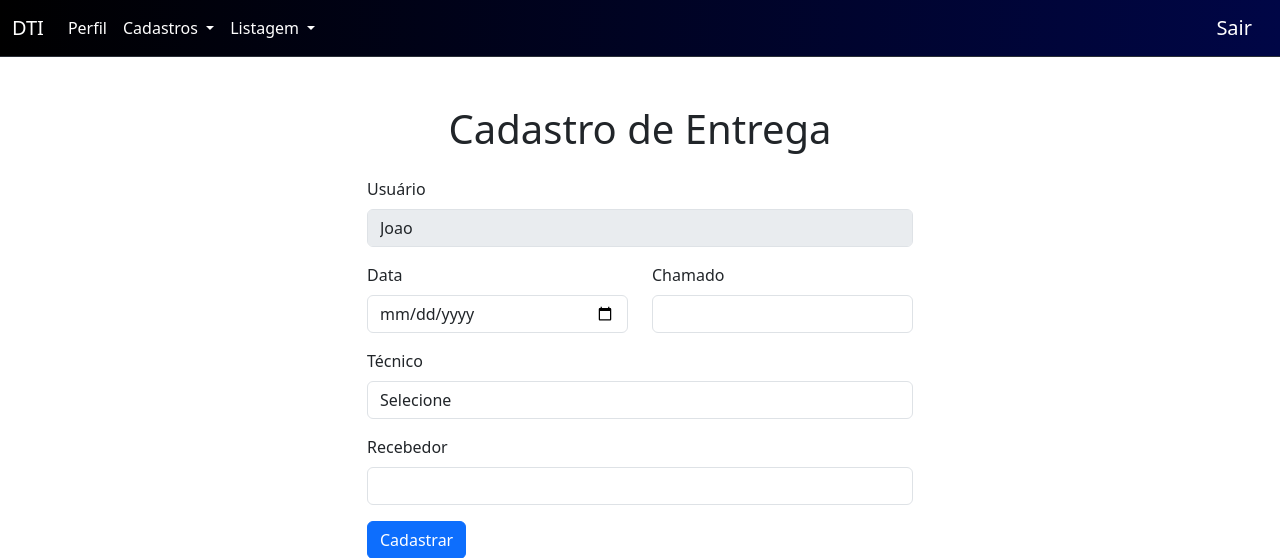
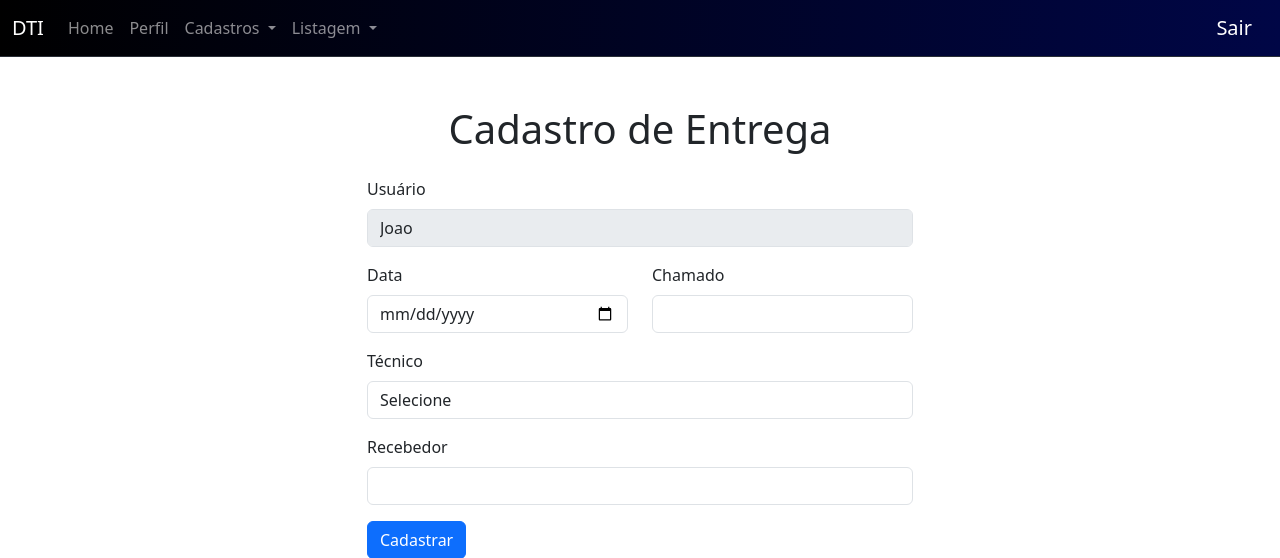
Before and after one commit to joaocuculo/entrega, a PHP site: page /cadastro/cad-entrega.php in a window 1280 px wide. Shown: the top 558 px of the page. Run offline with PHP 8.4, Linux system fonts and the light colour scheme; a user stored in the database is signed in; data comes from the database, SQL or seed files in the repository.

Commit message:
Update menu01.php

```diff
--- a/template/menu01.php
+++ b/template/menu01.php
@@ -1,35 +1,47 @@
-<nav class="navbar navbar-expand-lg" style="background: linear-gradient(to right, #000000, #000646); border-bottom: 1px solid #292E36;">
+<header>
+    <nav class="navbar navbar-expand-lg" style="background: linear-gradient(to right, #000000, #000646); border-bottom: 1px solid #292E36;" data-bs-theme="dark">
         <div class="container-fluid">
-        <a class="navbar-brand" href="../home/relatorio.php" style="color: white;">DTI</a>
+            <a class="navbar-brand" href="../home/relatorio.php">DTI</a>
             <button class="navbar-toggler" type="button" data-bs-toggle="collapse" data-bs-target="#navbarNav" aria-controls="navbarNav" aria-expanded="false" aria-label="Toggle navigation">
                 <span class="navbar-toggler-icon"></span>
             </button>
             <div class="collapse navbar-collapse" id="navbarNav">
             <ul class="navbar-nav">
                 <li class="nav-item">
-                    <a class="nav-link" href="../home/perfil.php" style="color: white;">Perfil</a>
+                    <a class="nav-link" href="../home/relatorio.php">Home</a>
+                </li>
+                <li class="nav-item">
+                    <a class="nav-link" href="../home/perfil.php">Perfil</a>
                 </li>
                 <li class="nav-item dropdown">
-                    <a class="nav-link dropdown-toggle" role="button" data-bs-toggle="dropdown" aria-expanded="false" style="color: white;">
+                    <a class="nav-link dropdown-toggle" role="button" data-bs-toggle="dropdown" aria-expanded="false">
                         Cadastros
                     </a>
                     <ul class="dropdown-menu">
-                        <li><a class="dropdown-item" href="../cadastro/cad-usuario.php" style="color: black;">Usuário</a></li>
-                        <li><a class="dropdown-item" href="../cadastro/cad-tecnico.php" style="color: black;">Técnico</a></li>
-                        <li><a class="dropdown-item" href="../cadastro/cad-entrega.php" style="color: black;">Entrega</a></li>
+                        <li><a class="dropdown-item" href="../cadastro/cad-usuario.php">Usuário</a></li>
+                        <li><a class="dropdown-item" href="../cadastro/cad-tecnico.php">Técnico</a></li>
+                        <li><a class="dropdown-item" href="../cadastro/cad-entrega.php">Entrega</a></li>
+                        <?php if ($_SESSION['nivel'] == 2): ?>
+                            <li><a class="dropdown-item" href="../cadastro/cad-adm.php">Administrador</a></li>
+                        <?php endif; ?>
                     </ul>
                 </li>
                 <li class="nav-item dropdown">
-                    <a class="nav-link dropdown-toggle" role="button" data-bs-toggle="dropdown" aria-expanded="false" style="color: white;">
+                    <a class="nav-link dropdown-toggle" role="button" data-bs-toggle="dropdown" aria-expanded="false">
                         Listagem
                     </a>
                     <ul class="dropdown-menu">
-                        <li><a class="dropdown-item" href="../listar/list-usuario.php" style="color: black;">Usuário</a></li>
-                        <li><a class="dropdown-item" href="../listar/list-tecnico.php" style="color: black;">Técnico</a></li>
+                        <li><a class="dropdown-item" href="../listar/list-usuario.php">Usuário</a></li>
+                        <li><a class="dropdown-item" href="../listar/list-tecnico.php">Técnico</a></li>
+                        <?php if ($_SESSION['nivel'] == 2): ?>
+                            <li><a class="dropdown-item" href="../listar/list-adm.php">Administrador</a></li>
+                        <?php endif; ?>
                     </ul>
                 </li>
             </ul>
             </div>
-        <a class="navbar-brand" href="../sair.php" style="color: white;">Sair</a>
+            <a class="navbar-brand" href="../sair.php">Sair</a>
         </div>
     </nav>
+</nav>
+</header>
```
Lines whose indentation alone changed are shown as unchanged.
